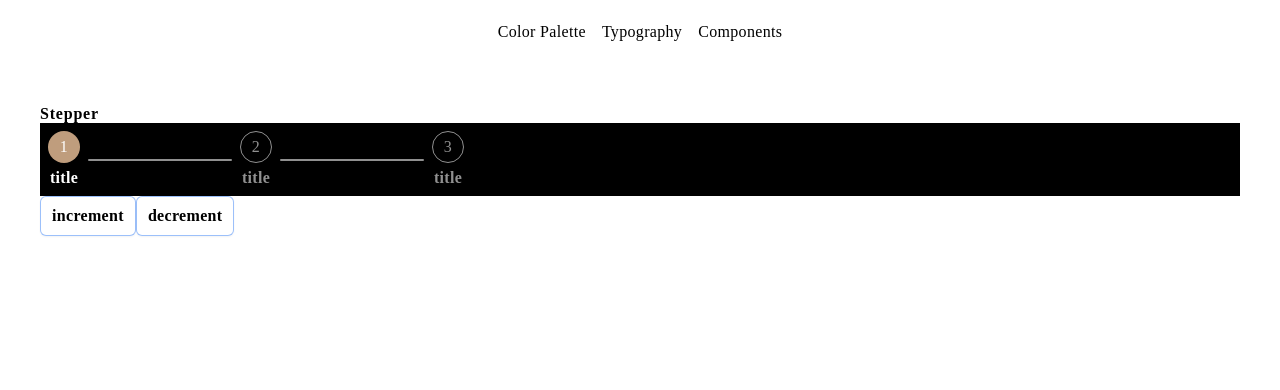
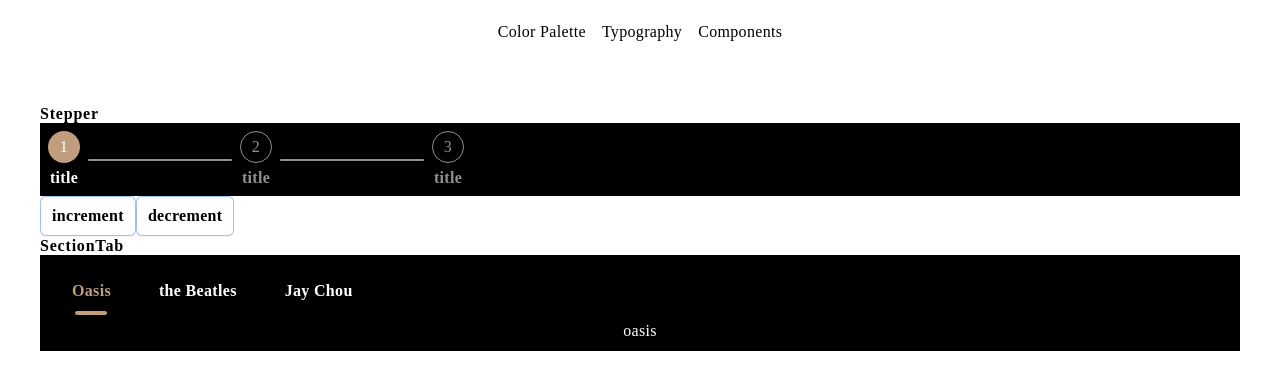
Before and after one commit to laihanco/hotel-website-team, a Vue app: page /component in a window 1280 px wide. Shown: the top 390 px of the page. Built offline with nearby package versions, Linux system fonts and the light colour scheme.

Commit message:
feat: 新增 SectionTab component

```diff
--- /dev/null
+++ b/src/components/SectionTab/SectionTab.vue
@@ -0,0 +1,62 @@
+<template>
+  <div>
+    <ul class="flex items-center text-body2 text-neutral-white">
+      <li
+        class="group relative cursor-pointer px-6 py-4 text-body2 font-bold transition-colors duration-300 hover:text-primary-100 desktop:text-body"
+        :class="tab.name === value ? 'active text-primary-100' : undefined"
+        v-for="tab of tabs"
+        :key="tab.name"
+        @click="emit('update:value', tab.name)"
+      >
+        {{ tab.tab }}
+        <span
+          class="absolute bottom-1 left-1/2 h-1 w-8 -translate-x-1/2 rounded-[10px] bg-[transparent] transition-colors duration-300 group-hover:bg-primary-100 group-[.active]:bg-primary-100"
+        ></span>
+      </li>
+    </ul>
+    <TransitionGroup
+      name="list"
+      tag="ul"
+      :onBeforeLeave="onBeforeLeave"
+      enter-active-class="transition transition-opacity duration-150 delay-150"
+      leave-active-class="transition transition-opacity duration-150"
+      enter-from-class="opacity-0"
+      leave-to-class="opacity-0"
+    >
+      <template v-for="tab of tabs" :key="tab.name">
+        <li class="w-full" v-if="tab.name === value">
+          <slot :name="tab.name" />
+        </li>
+      </template>
+    </TransitionGroup>
+    <!-- <ul>
+      <li v-for="tab of tabs" :key="tab.name" class="w-full" v-show="tab.name === value">
+        <slot :name="tab.name" />
+      </li>
+    </ul> -->
+  </div>
+</template>
+
+<script setup lang="ts" generic="T extends Tab">
+import { toRefs } from 'vue';
+import type { Tab } from './types';
+
+type Props = Partial<{
+  tabs: Tab[];
+  value: string;
+}>;
+
+const props = withDefaults(defineProps<Props>(), {
+  tabs: () => [],
+  value: undefined,
+});
+const emit = defineEmits<{ 'update:value': [string] }>();
+
+const { tabs, value } = toRefs(props);
+
+function onBeforeLeave(el: Element): void {
+  (el as HTMLElement).style.height = '0px';
+}
+</script>
+
+<style scoped></style>
--- /dev/null
+++ b/src/components/SectionTab/index.ts
@@ -0,0 +1,2 @@
+export { default as SectionTab } from './SectionTab.vue';
+export * from './types';
--- /dev/null
+++ b/src/components/SectionTab/types.ts
@@ -0,0 +1,4 @@
+export type Tab = {
+  name: string;
+  tab: string;
+};
--- a/src/views/ComponentView.vue
+++ b/src/views/ComponentView.vue
@@ -21,14 +21,36 @@
     >
       decrement
     </button>
+    <h4>SectionTab</h4>
+    <div class="bg-neutral-black p-2 text-center">
+      <section-tab :tabs="tabs" v-model:value="tab">
+        <template #oasis>
+          <span class="text-neutral-white">oasis</span>
+        </template>
+        <template #theBeatles>
+          <span class="text-neutral-white">the Beatles</span>
+        </template>
+        <template #jayChou>
+          <span class="text-neutral-white">Jay Chou</span>
+        </template>
+      </section-tab>
+    </div>
   </div>
 </template>
 
 <script setup lang="ts">
 import { ref } from 'vue';
 import BaseSteppers from '@/components/Stepper/BaseSteppers.vue';
+import { SectionTab, type Tab } from '@/components/SectionTab';
 
 const activeStep = ref(1);
+const tabs = ref<Tab[]>([
+  { name: 'oasis', tab: 'Oasis' },
+  { name: 'theBeatles', tab: 'the Beatles' },
+  { name: 'jayChou', tab: 'Jay Chou' },
+]);
+
+const tab = ref('oasis');
 </script>
 
 <style scoped></style>
```
Also changed, not shown: tsconfig.app.json (+3 -11 lines).
